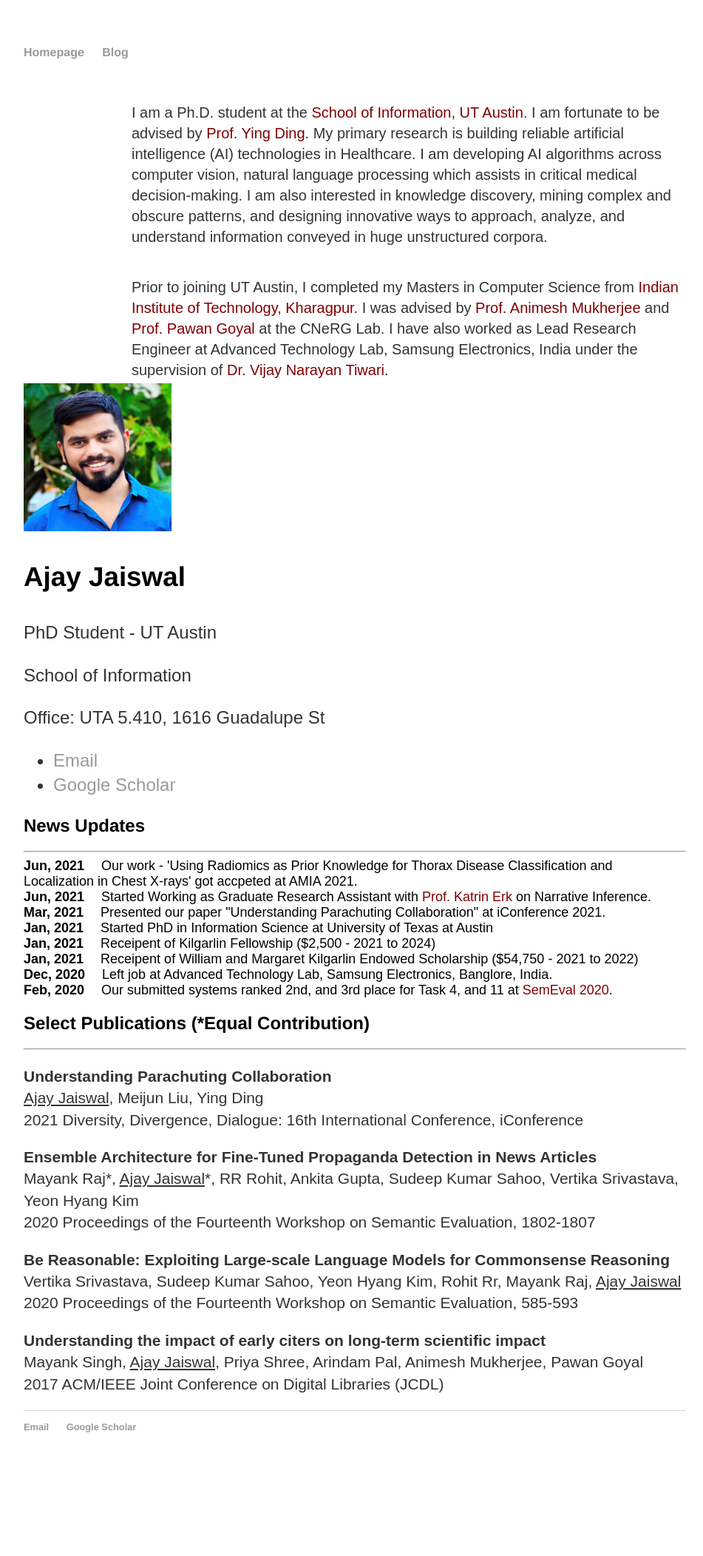
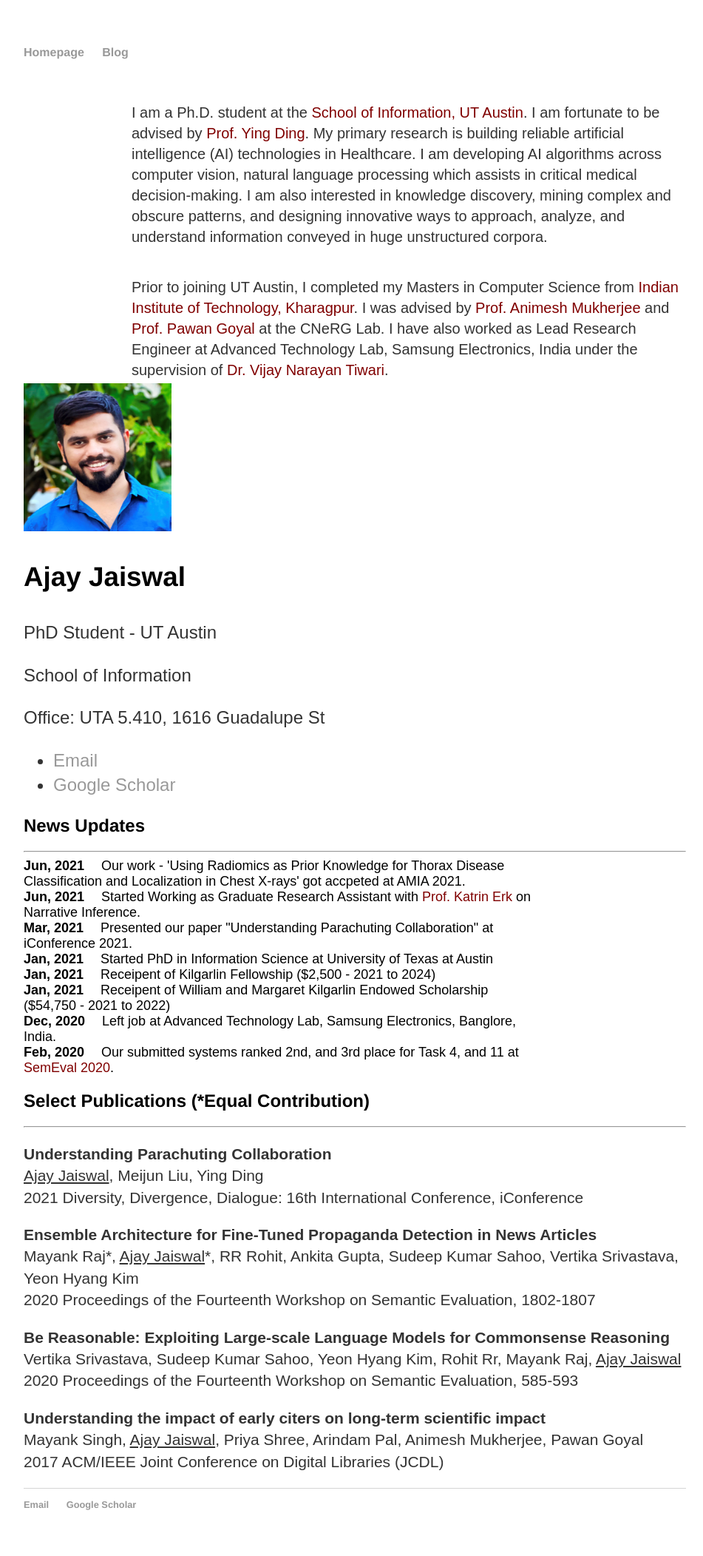
Before and after one commit to Ajay1994/ajay1994.github.io, a Jekyll site: the page built from index.html, in a window 1280 px wide. Shown: the whole page at 74% size, without its empty margins (160-1111 px from the left). Built offline with Jekyll 4.4.1, drawn with Linux system fonts in a browser that asks for light colours; before the commit the page ends 1998 px from its top, so only the background shows below that.

Commit message:
Update index.html

```diff
--- a/index.html
+++ b/index.html
@@ -38,7 +38,7 @@
 		</div>
 		<h2 style = "font-size:24px">News Updates</h2>
 		<hr/>
-		<div style ="font-size:18px; font-family: Arial, Helvetica, sans-serif;">
+		<div style ="font-size:18px; font-family: Arial, Helvetica, sans-serif; width:700px; overflow-x: scroll">
 			<strong>Jun, 2021</strong> &emsp;Our work - 'Using Radiomics as Prior Knowledge for Thorax Disease Classification and Localization in Chest X-rays' got accpeted at AMIA 2021.</br>
 			<strong>Jun, 2021</strong> &emsp;Started Working as Graduate Research Assistant with <a href = "http://www.katrinerk.com/" style="color:#800000"> Prof. Katrin Erk </a> on Narrative Inference. </br>
 			<strong>Mar, 2021</strong> &emsp;Presented our paper "Understanding Parachuting Collaboration" at iConference 2021.</br>
```
